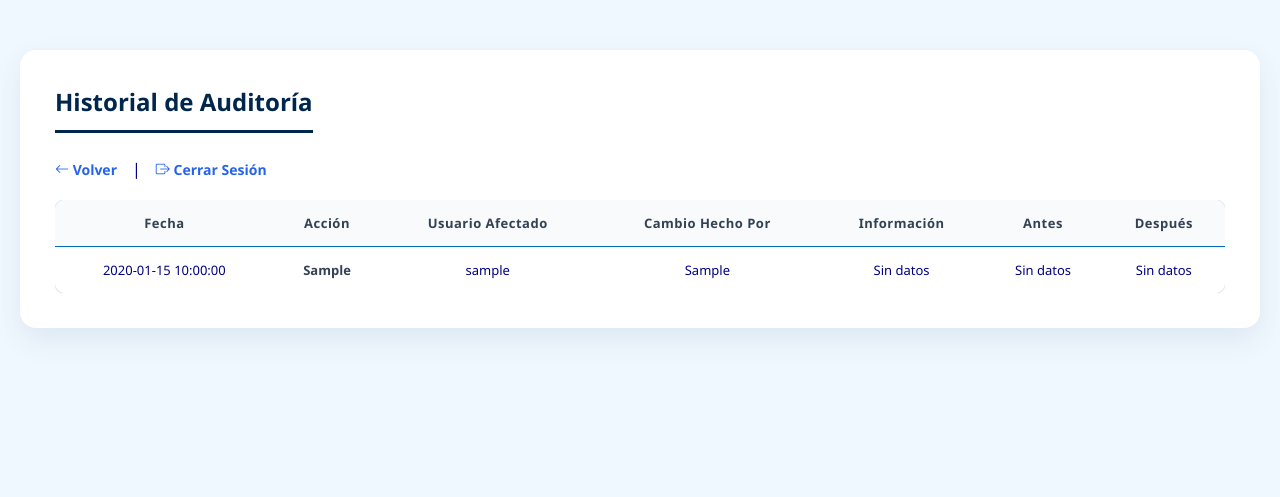
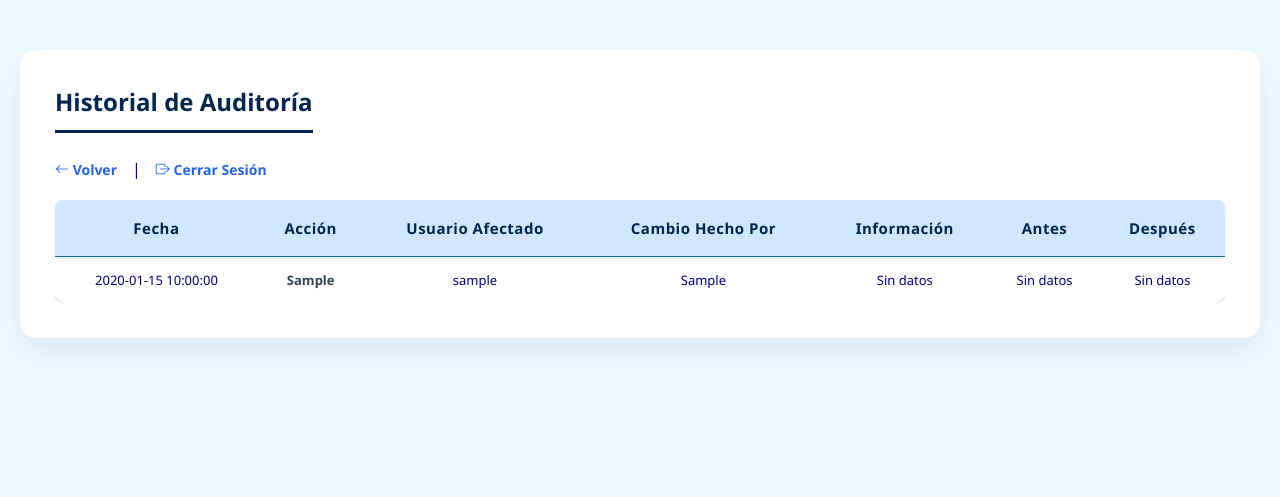
Before and after one commit to Xanty10RR/Atencion-Cliente, a PHP site: page /PanelAuditoria.php in a window 1280 px wide. Shown: the top 497 px of the page. Run offline with PHP 8.4, Linux system fonts and the light colour scheme; the visitor is signed in with stand-in values (Sample User, id 1); tables that the repository leaves empty or names only in its code hold one stand-in row (values such as "Sample post").

Commit message:
style: update table header styles; enhance appearance and alignment

```diff
--- a/PanelAuditoria.php
+++ b/PanelAuditoria.php
@@ -122,9 +122,14 @@ try {
         }
 
         th {
-            background-color: #f8fafc;
-            color: #334155;
-            font-weight: 600;
+            font-size: 15px;
+            font-weight: bold;
+            padding: 18px 12px;
+            background-color: #d0e7ff;
+            color: #00264d;
+            text-align: center;
+            vertical-align: middle;
+            white-space: nowrap;
             letter-spacing: 0.5px;
             border-bottom: 1px solid #006EB3;
         }
```
